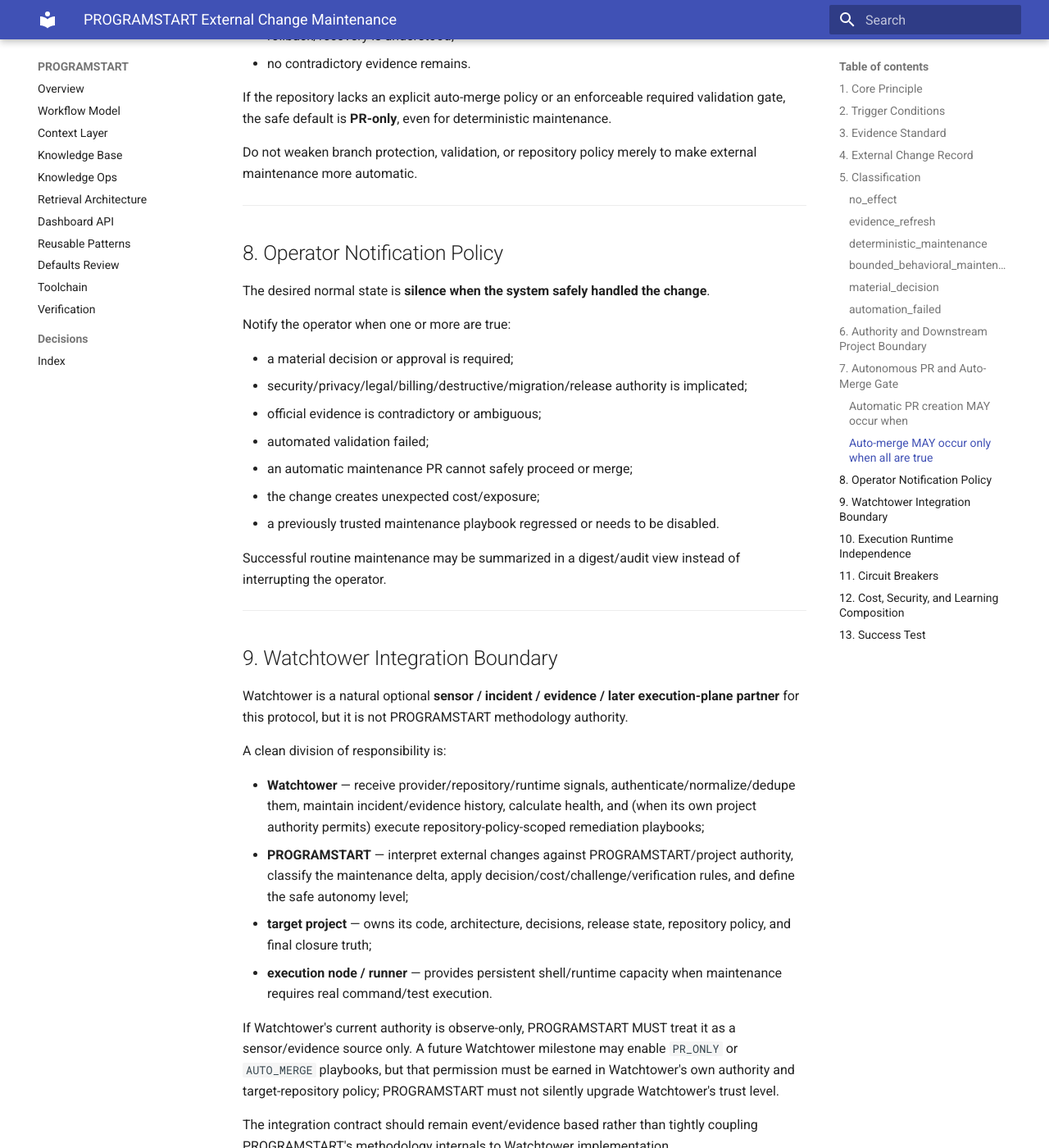
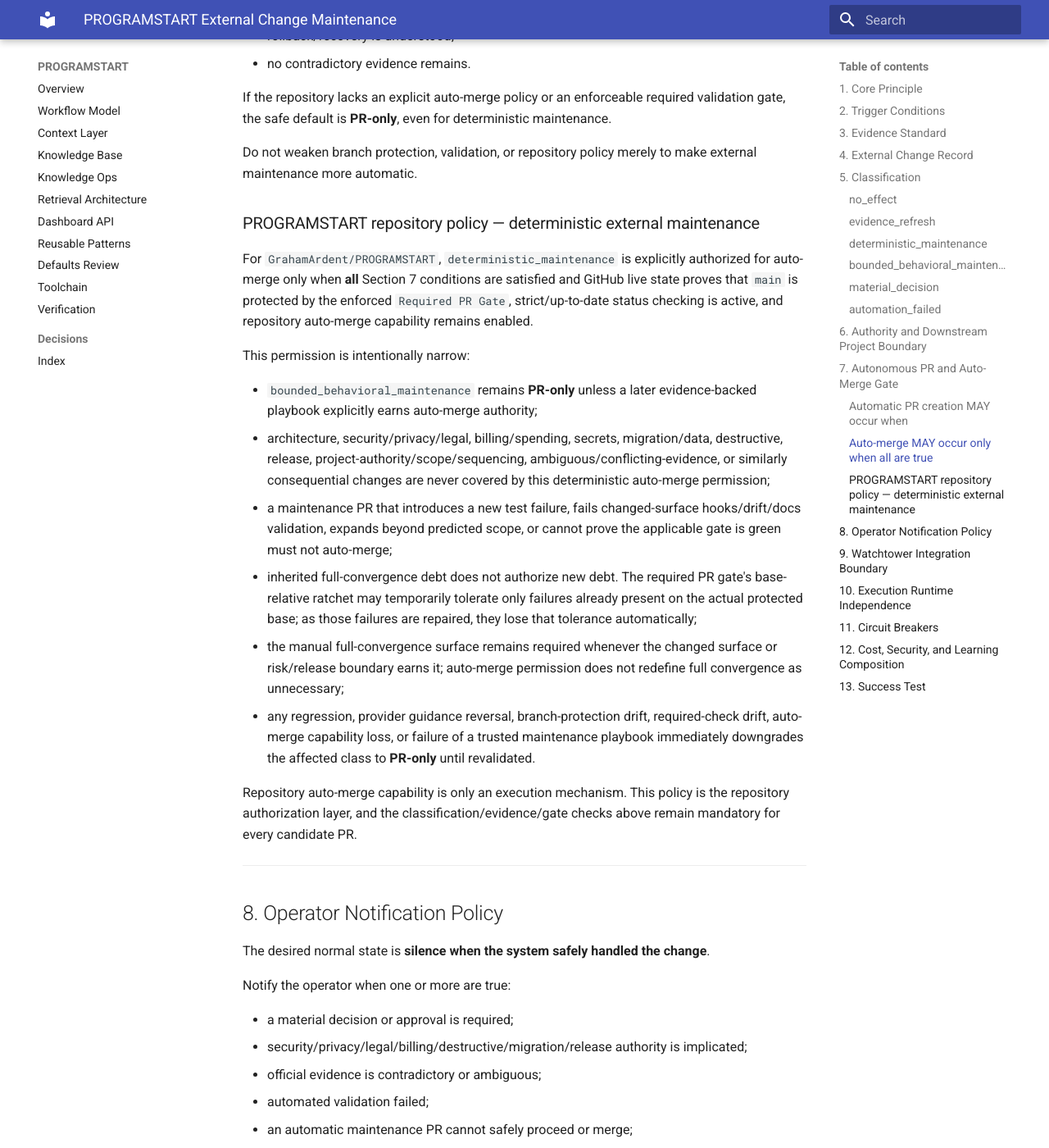
Before and after one commit to GrahamArdent/PROGRAMSTART, an MkDocs documentation site: the page built from docs/PROGRAMSTART_EXTERNAL_CHANGE_MAINTENANCE.md, in a window 1280 px wide and 1400 px high, scrolled down 6561 px. Shown: the whole window at 82% size. Built offline with MkDocs 1.6.1 and Material for MkDocs 9.7.7, drawn with Linux system fonts in a browser that asks for light colours.

Commit message:
docs(programstart): authorize deterministic maintenance auto-merge

```diff
--- a/docs/PROGRAMSTART_EXTERNAL_CHANGE_MAINTENANCE.md
+++ b/docs/PROGRAMSTART_EXTERNAL_CHANGE_MAINTENANCE.md
@@ -221,6 +221,21 @@
 
 Do not weaken branch protection, validation, or repository policy merely to make external maintenance more automatic.
 
+### PROGRAMSTART repository policy — deterministic external maintenance
+
+For `GrahamArdent/PROGRAMSTART`, `deterministic_maintenance` is explicitly authorized for auto-merge only when **all** Section 7 conditions are satisfied and GitHub live state proves that `main` is protected by the enforced `Required PR Gate`, strict/up-to-date status checking is active, and repository auto-merge capability remains enabled.
+
+This permission is intentionally narrow:
+
+- `bounded_behavioral_maintenance` remains **PR-only** unless a later evidence-backed playbook explicitly earns auto-merge authority;
+- architecture, security/privacy/legal, billing/spending, secrets, migration/data, destructive, release, project-authority/scope/sequencing, ambiguous/conflicting-evidence, or similarly consequential changes are never covered by this deterministic auto-merge permission;
+- a maintenance PR that introduces a new test failure, fails changed-surface hooks/drift/docs validation, expands beyond predicted scope, or cannot prove the applicable gate is green must not auto-merge;
+- inherited full-convergence debt does not authorize new debt. The required PR gate's base-relative ratchet may temporarily tolerate only failures already present on the actual protected base; as those failures are repaired, they lose that tolerance automatically;
+- the manual full-convergence surface remains required whenever the changed surface or risk/release boundary earns it; auto-merge permission does not redefine full convergence as unnecessary;
+- any regression, provider guidance reversal, branch-protection drift, required-check drift, auto-merge capability loss, or failure of a trusted maintenance playbook immediately downgrades the affected class to **PR-only** until revalidated.
+
+Repository auto-merge capability is only an execution mechanism. This policy is the repository authorization layer, and the classification/evidence/gate checks above remain mandatory for every candidate PR.
+
 ---
 
 ## 8. Operator Notification Policy
```
